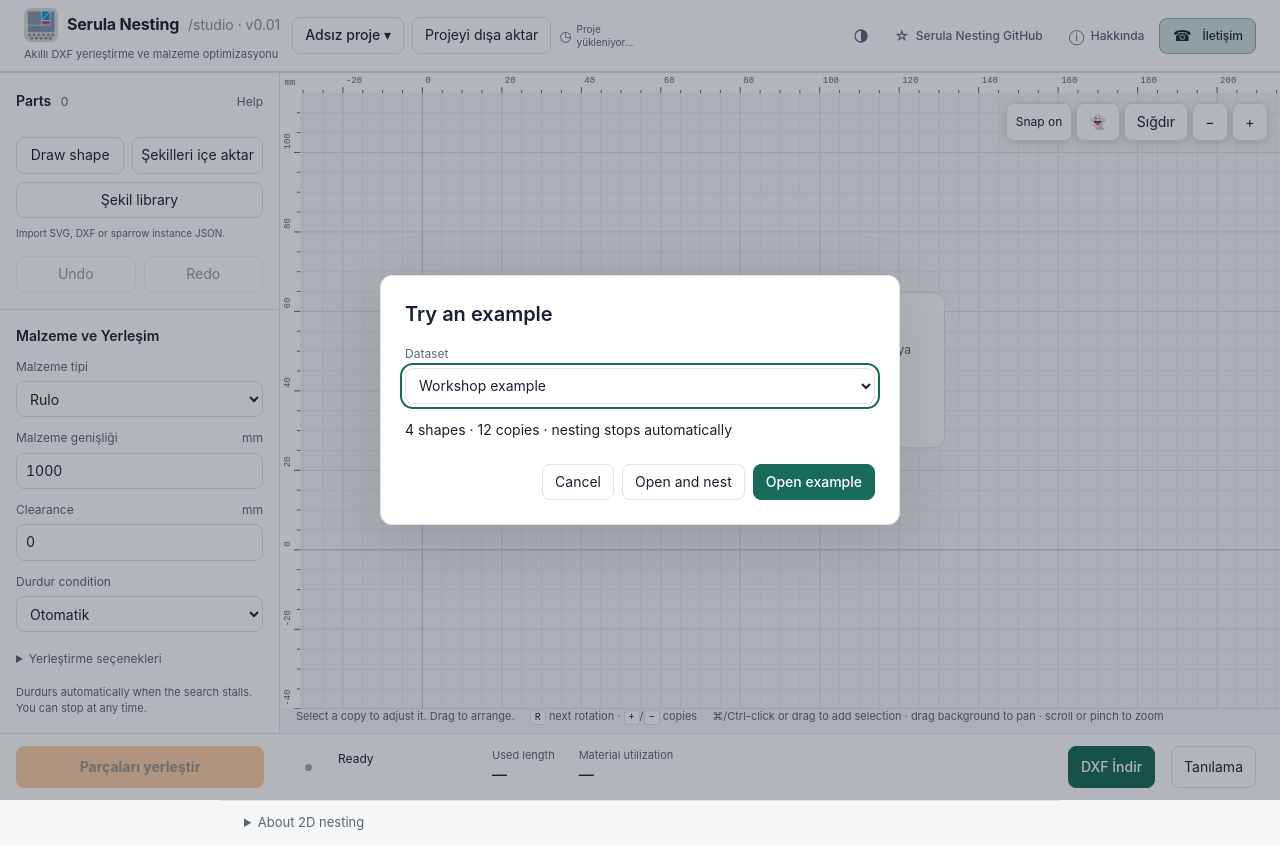
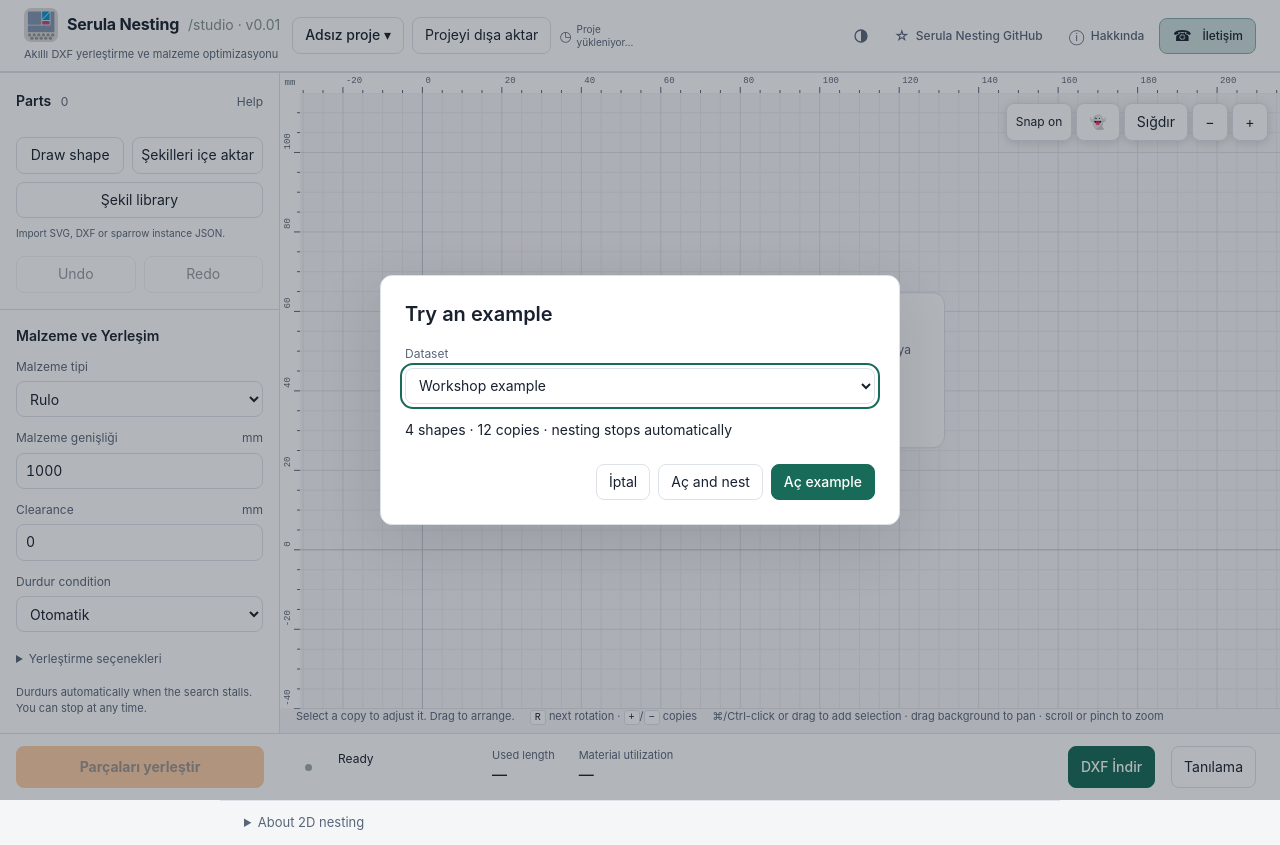
Before and after one commit to M93hasan/nesting, a React (Vite) app in the folder web/: page / in a window 1280 px wide. Both pictures are taken after a click on the button "Örnek seç". Built offline with nearby package versions, Linux system fonts and the light colour scheme.

Commit message:
i18n: arayüz bileşenlerini Türkçeleştir

```diff
--- a/web/src/components/ExamplePicker.tsx
+++ b/web/src/components/ExamplePicker.tsx
@@ -4,7 +4,7 @@ import {loadCatalog,loadExample,type Dataset} from '../datasets';
 import {normalizeSampleDocument} from '../import/library';
 import Modal from './Modal';
 
-export default function ExamplePicker({onChoose,onClose}:{onChoose:(doc:Document,nest:boolean)=>void|Promise<void>;onClose:()=>void}) {
+export default function ExamplePicker({onChoose,onKapat}:{onChoose:(doc:Document,nest:boolean)=>void|Promise<void>;onKapat:()=>void}) {
   const [catalog,setCatalog]=useState<Dataset[]>([]),[selected,setSelected]=useState('workshop');
   const [doc,setDoc]=useState<Document|undefined>(()=>normalizeSampleDocument(example())),[busy,setBusy]=useState(false);
   const [error,setError]=useState(''),[catalogError,setCatalogError]=useState(''),[warnings,setWarnings]=useState<string[]>([]);
@@ -30,7 +30,7 @@ export default function ExamplePicker({onChoose,onClose}:{onChoose:(doc:Document
     try{await onChoose(doc,nest);}catch(e){setError(e instanceof Error?e.message:String(e));}finally{setBusy(false);}
   }
   const dataset=catalog.find(d=>d.id===selected);
-  return <Modal title="Try an example" onClose={onClose} locked={busy}>
+  return <Modal title="Try an example" onKapat={onKapat} locked={busy}>
     <label>Dataset<select value={selected} disabled={busy} onChange={e=>void choose(e.target.value)}>
       <option value="workshop">Workshop example</option>
       {['Main','Gardeyn'].map(group=><optgroup key={group} label={group}>{catalog.filter(d=>d.group===group).map(d=><option key={d.id} value={d.id}>{d.id}{d.continuous?' · free rotation':''}</option>)}</optgroup>)}
@@ -40,6 +40,6 @@ export default function ExamplePicker({onChoose,onClose}:{onChoose:(doc:Document
     {catalogError&&<p role="alert" className="field-error">{catalogError} The workshop example is still available.</p>}
     {error&&<p role="alert" className="field-error">{error}</p>}
     {!!warnings.length&&<ul>{warnings.map(warning=><li key={warning}>{warning}</li>)}</ul>}
-    <div className="modal-actions"><button disabled={busy} onClick={onClose}>Cancel</button><button disabled={busy||!doc} onClick={()=>void open(true)}>Open and nest</button><button className="primary" disabled={busy||!doc} onClick={()=>void open()}>Open example</button></div>
+    <div className="modal-actions"><button disabled={busy} onClick={onKapat}>İptal</button><button disabled={busy||!doc} onClick={()=>void open(true)}>Aç and nest</button><button className="primary" disabled={busy||!doc} onClick={()=>void open()}>Aç example</button></div>
   </Modal>;
 }
```
